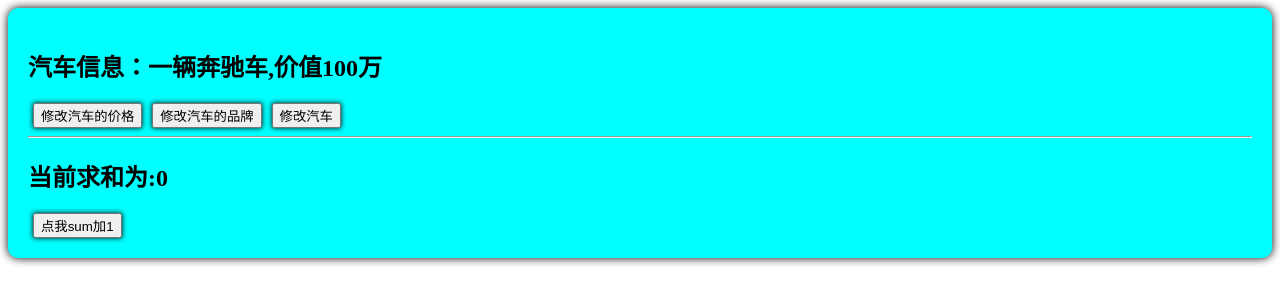
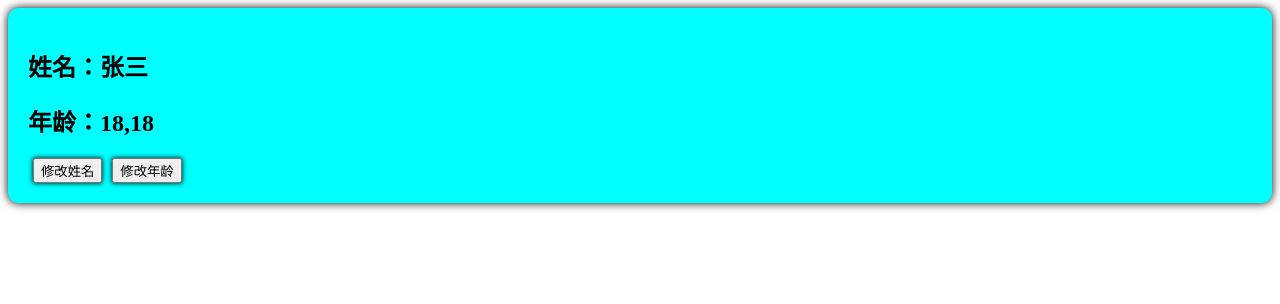
Before and after one commit to dorothy-yl/vue3, a Vue app: page / in a window 1280 px wide. Shown: the top 304 px of the page. Built offline with nearby package versions, Linux system fonts and the light colour scheme.

Commit message:
toRefs和toRef

```diff
--- a/src/components/Person.vue
+++ b/src/components/Person.vue
@@ -1,50 +1,48 @@
 <template>
     <div class="person">
-        <h2>汽车信息：一辆{{ car.beand }}车,价值{{ car.price }}万</h2>
-        <button @click="changePricep">修改汽车的价格</button>
-        <button @click="changeBrand">修改汽车的品牌</button>
-        <button @click="changeCar">修改汽车</button>
-        <hr>
-        <h2>当前求和为:{{ sum }}</h2>
-        <button @click="changeSum">点我sum加1</button>
+        <h2>姓名：{{ Person.name }}</h2>
+        <h2>年龄：{{ Person.age }},{{ age }}</h2>
+        <button @click="changeName">修改姓名</button>
+        <button @click="changeAge">修改年龄</button>
     </div>
 </template>
 
 
 <script lang="ts" setup name="Person">
-import { ref, reactive } from 'vue'
+import { reactive, toRefs,toRef } from 'vue'
 
 
 // 数据
-let car = reactive({ beand: '奔驰', price: 100 })
-let sum = ref(0)
+let Person = reactive({
+    name: '张三',
+    age: 18
+})
+
+let { name,age} = toRefs(Person)
+let nl = toRef(Person,'age')
+console.log(nl.value)
+// 方法
+function changeName() {
+    name.value += '~'
+   console.log(name,Person.name)
+}
+function changeAge() {
+    age.value += 1
+}
+</script>
+
+
+
+
+
+
+
 
 
 
 
 // 方法
-function changeBrand() {
-    car.beand = '宝马'
-}
-function changePricep() {
-    car.price += 10
-    console.log(car.price)
-}
-
-
-function changeCar() {
-    // car.beand = '奥迪'
-    // car.price = 120
-    car = { beand: '奥迪', price: 1200 }
-
-}
-
-function changeSum() {
-    sum.value += 1
-}
-
-
-
+<script>
 </script>
 
 
```
